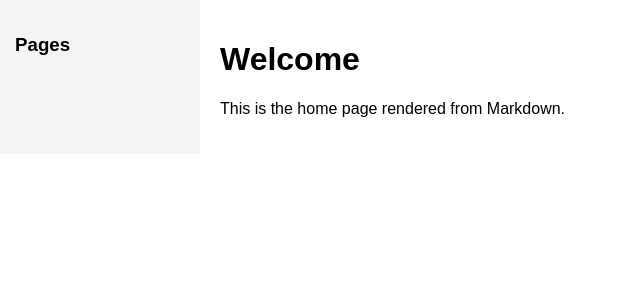
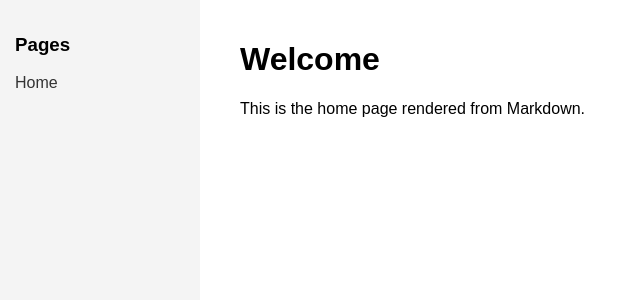
Before and after one commit to lmntix/lmntix.github.io, a Jekyll site: the page built from index.md, in a window 1280 px wide. Shown: the top 300 px of the page, without its empty margins (0-640 px from the left). Built offline with Jekyll 4.4.1, drawn with Linux system fonts in a browser that asks for light colours.

Commit message:
Update default.html

```diff
--- a/_layouts/default.html
+++ b/_layouts/default.html
@@ -4,21 +4,34 @@
   <meta charset="UTF-8">
   <title>{{ page.title }}</title>
   <style>
-    body { display: flex; font-family: Arial, sans-serif; margin: 0; }
-    aside { width: 200px; background: #f4f4f4; padding: 15px; box-sizing: border-box; }
-    aside ul { list-style: none; padding: 0; }
+    body { margin: 0; font-family: Arial, sans-serif; }
+    aside {
+      position: fixed;
+      top: 0;
+      left: 0;
+      width: 200px;
+      height: 100%;
+      background: #f4f4f4;
+      padding: 15px;
+      box-sizing: border-box;
+      overflow-y: auto;
+    }
+    aside ul { list-style: none; padding: 0; margin: 0; }
     aside li { margin-bottom: 8px; }
     aside a { text-decoration: none; color: #333; }
-    main { flex: 1; padding: 20px; }
+    main {
+      margin-left: 220px;
+      padding: 20px;
+    }
   </style>
 </head>
 <body>
   <aside>
     <h3>Pages</h3>
     <ul>
-      {% assign pages_list = site.pages | sort: "title" %}
-      {% for p in pages_list %}
-        {% if p.extname == ".md" and p.title %}
+      {% assign md_pages = site.pages | where_exp: "p", "p.path contains '.md'" %}
+      {% for p in md_pages %}
+        {% if p.title and p.url != "/" %}
           <li><a href="{{ p.url }}">{{ p.title }}</a></li>
         {% endif %}
       {% endfor %}
```
